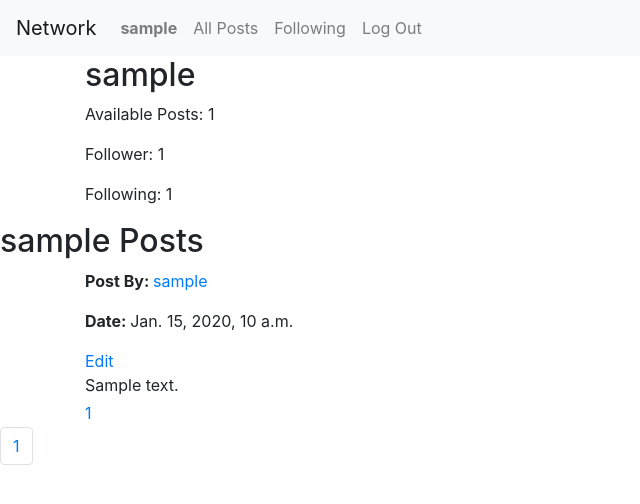
After one commit to MjDamo/Network-CS50, a Django app: page /profile/1 in a window 1280 px wide. The commit adds this page. Shown: the top 504 px of the page, without its empty margins (0-640 px from the left). Run offline with Django 3.2, Linux system fonts and the light colour scheme; a user stored in the database is signed in; tables that the repository leaves empty hold one stand-in row (values such as "Sample post"); some libraries are stand-ins or nearby versions.

Commit message:
set follower and following

```diff
--- a/network/models.py
+++ b/network/models.py
@@ -16,10 +16,13 @@ class Post(models.Model):
     def __str__(self):
         return f"{self.id}, Posted by: {self.postAuther}, Date: {self.postDate}, Likes: {self.postLikes}"
 
-#
-# class Follow(models.Model):
-#     follower = models.ForeignKey(User, on_delete=models.CASCADE, related_name='follower')
-#     following = models.ForeignKey(User, on_delete=models.CASCADE, related_name='following')
-#
-#     def __str__(self):
-#         return f"Follower: {self.follower}, Following: {self.following}"
+
+class Follow(models.Model):
+    follower = models.ForeignKey(User, on_delete=models.CASCADE, related_name='follower')
+    following = models.ForeignKey(User, on_delete=models.CASCADE, related_name='following')
+
+    class Meta:
+        unique_together = ('follower', 'following')
+
+    def __str__(self):
+        return f"Follower: {self.follower}, Following: {self.following}"
--- a/network/templates/network/layout.html
+++ b/network/templates/network/layout.html
@@ -16,7 +16,7 @@
               <ul class="navbar-nav mr-auto">
                 {% if user.is_authenticated %}
                     <li class="nav-item">
-                        <a class="nav-link" href="#"><strong>{{ user.username }}</strong></a>
+                        <a class="nav-link" href="{% url "profile" user_id=user.id %}"><strong>{{ user.username }}</strong></a>
                     </li>
                 {% endif %}
                 <li class="nav-item">
--- /dev/null
+++ b/network/templates/network/pagination.html
@@ -0,0 +1,46 @@
+{#<div class="pagination" style="margin-left:50%;transform:translate(-50%)">#}
+{#    <span class="step-links" style="font-size: x-large;">#}
+{#        {% if page_posts.has_previous %}#}
+{#        <a href="?page={{ page_posts.previous_page_number}}">#}
+{#            <span class="glyphicon glyphicon-chevron-left	#}
+{#            "></span></a>#}
+{#        {% endif %}#}
+{#        <span class="current">#}
+{#            {{page_posts.number}}#}
+{##}
+{#        </span>#}
+{#        {% if page_posts.has_next %}#}
+{#        <a href="?page={{page_posts.next_page_number}}">#}
+{#            <span class="glyphicon glyphicon-chevron-right	#}
+{#            "></span>#}
+{#        </a>#}
+{#        {% endif %}#}
+{#    </span>#}
+{#</div>#}
+
+<nav aria-label="Page navigation example">
+  <ul class="pagination">
+    {% if page_posts.has_previous %}
+        <li class="page-item">
+          <a class="page-link" href="?page={{ page_posts.previous_page_number}}" aria-label="Previous">
+            <span aria-hidden="true">&laquo;</span>
+            <span class="sr-only">Previous</span>
+          </a>
+        </li>
+    {% endif %}
+
+    <li class="page-item">
+        <a class="page-link" href="?page={{ page_posts.number }}">
+            {{ page_posts.number }}
+        </a>
+    </li>
+    {% if page_posts.has_next %}
+    <li class="page-item">
+      <a class="page-link" href="?page={{page_posts.next_page_number}}" aria-label="Next">
+        <span aria-hidden="true">&raquo;</span>
+        <span class="sr-only">Next</span>
+      </a>
+    </li>
+    {% endif %}
+  </ul>
+</nav>
--- /dev/null
+++ b/network/templates/network/profile.html
@@ -0,0 +1,51 @@
+{% extends "network/layout.html" %}
+
+{% block body %}
+    <div class="container">
+    <h2>{{ name.username }}</h2>
+    <p>Available Posts: {{ all_posts.count }}</p>
+    <p>Follower: {{ followers.count }}</p>
+    <p>Following: {{ following.count }}</p>
+    {% if request.user.is_authenticated %}
+        {% if name != request.user %}
+        <div id="buttons">
+        {% if is_follow %}
+            <p>{{ follow }}</p>
+            <form action="{% url 'unfollow' %}" method="post">
+            {% csrf_token %}
+                <input type="hidden" name="current_user" value="{{ user_profile }}">
+                <button id="unfollow" type="submit">Unfollow</button>
+            </form>
+        {% else %}
+            <p>{{ follow }}</p>
+            <form action="{% url 'unfollow' %}" method="post">
+            {% csrf_token %}
+                <input type="hidden" name="current_user" value="{{ user_profile }}">
+                <button id="follow" type="submit">Follow</button>
+            </form>
+        {% endif %}
+        </div>
+        {% endif %}
+    {% endif %}
+    </div>
+
+    <h2>{{ name }} Posts</h2>
+    <div class="container" id="posts">
+    {% for post in page_posts %}
+        <div id="post">
+        <p><strong>Post By: </strong>
+            <a href="#" id="post-auther">{{ post.postAuther }}</a>
+        </p>
+        <p><strong>Date: </strong>
+            {{ post.postDate }}
+        </p>
+            {% if post.postAuther == request.user %}
+            <a href="">Edit</a>
+            {% endif %}
+        <div id="content">{{ post.postContent }}</div>
+            <a href=""><i class="fas fa-heart" style="font-size: 20px;color: red"></i>{{ post.postLikes }}</a>
+        </div>
+    {% endfor %}
+    </div>
+    {% include 'network/pagination.html' %}
+{% endblock %}
--- a/network/urls.py
+++ b/network/urls.py
@@ -7,5 +7,8 @@ urlpatterns = [
     path("", views.index, name="index"),
     path("login", views.login_view, name="login"),
     path("logout", views.logout_view, name="logout"),
-    path("register", views.register, name="register")
+    path("register", views.register, name="register"),
+    path("profile/<int:user_id>", views.profile, name="profile"),
+    path("follow", views.follow, name="follow"),
+    path("unfollow", views.unfollow, name="unfollow"),
 ]
--- a/network/views.py
+++ b/network/views.py
@@ -9,15 +9,14 @@ from django.shortcuts import render
 from django.urls import reverse
 from django.views.decorators.csrf import csrf_exempt
 
-from .models import User, Post
+from .models import User, Post, Follow
 
 
 def index(request):
-    blog = Post.objects.all()
-    blog = blog[::-1]
-    paginator = Paginator(blog, 10)
-    page = request.GET.get('page')
-    page_object = paginator.get_page(page)
+    all_posts = Post.objects.all().order_by('-postDate')
+    paginator = Paginator(all_posts, 10)
+    page_num = request.GET.get('page')
+    page_posts = paginator.get_page(page_num)
     if request.method == 'POST':
         post_content = request.POST['post-content']
 
@@ -28,12 +27,16 @@ def index(request):
             return HttpResponseRedirect(reverse('index'))
         else:
             context = {
-                'massage': 'Please enter a character!!!',
-                'page_object': page_object,
+                'message': 'Please enter a character!!!',
+                'all_posts': all_posts,
+                'page_posts': page_posts,
             }
             return render(request, 'network/index.html', context=context)
     return render(request, "network/index.html",
-                  context={'page_object': page_object})
+                  context={
+                      'all_posts': all_posts,
+                      'page_posts': page_posts,
+                  })
 
 
 def login_view(request):
@@ -86,6 +89,48 @@ def register(request):
         return HttpResponseRedirect(reverse("index"))
     else:
         return render(request, "network/register.html")
+
+
+def profile(request, user_id):
+    user = User.objects.get(pk=user_id)
+    all_posts = Post.objects.filter(postAuther=user).order_by('-postDate')
+    paginator = Paginator(all_posts, 10)
+    page_num = request.GET.get('page')
+    page_posts = paginator.get_page(page_num)
+    followers = Follow.objects.filter(follower=user)
+    following = Follow.objects.filter(following=user)
+
+    try:
+        follow = followers.filter(follower=User.objects.get(pk=request.user.id))
+        if len(follow) != 0:
+            is_follow = True
+        else:
+            is_follow = False
+    except:
+        is_follow = False
+
+    context = {
+        'name': user,
+        'all_posts': all_posts,
+        'page_posts': page_posts,
+        'followers': followers,
+        'following': following,
+        'is_follow': is_follow,
+        'follow': follow,
+    }
+    return render(request, "network/profile.html",
+                  context=context
+                  )
+
+
+@login_required
+def follow(request):
+    return
+
+
+@login_required
+def unfollow(request):
+    return
 
 
 @login_required
```
Also changed, not shown: network/admin.py (+6 -1 lines), network/templates/network/index.html (+16 -3 lines), network/migrations/0002_follow.py (added), network/migrations/0003_alter_follow_unique_together.py (added).
